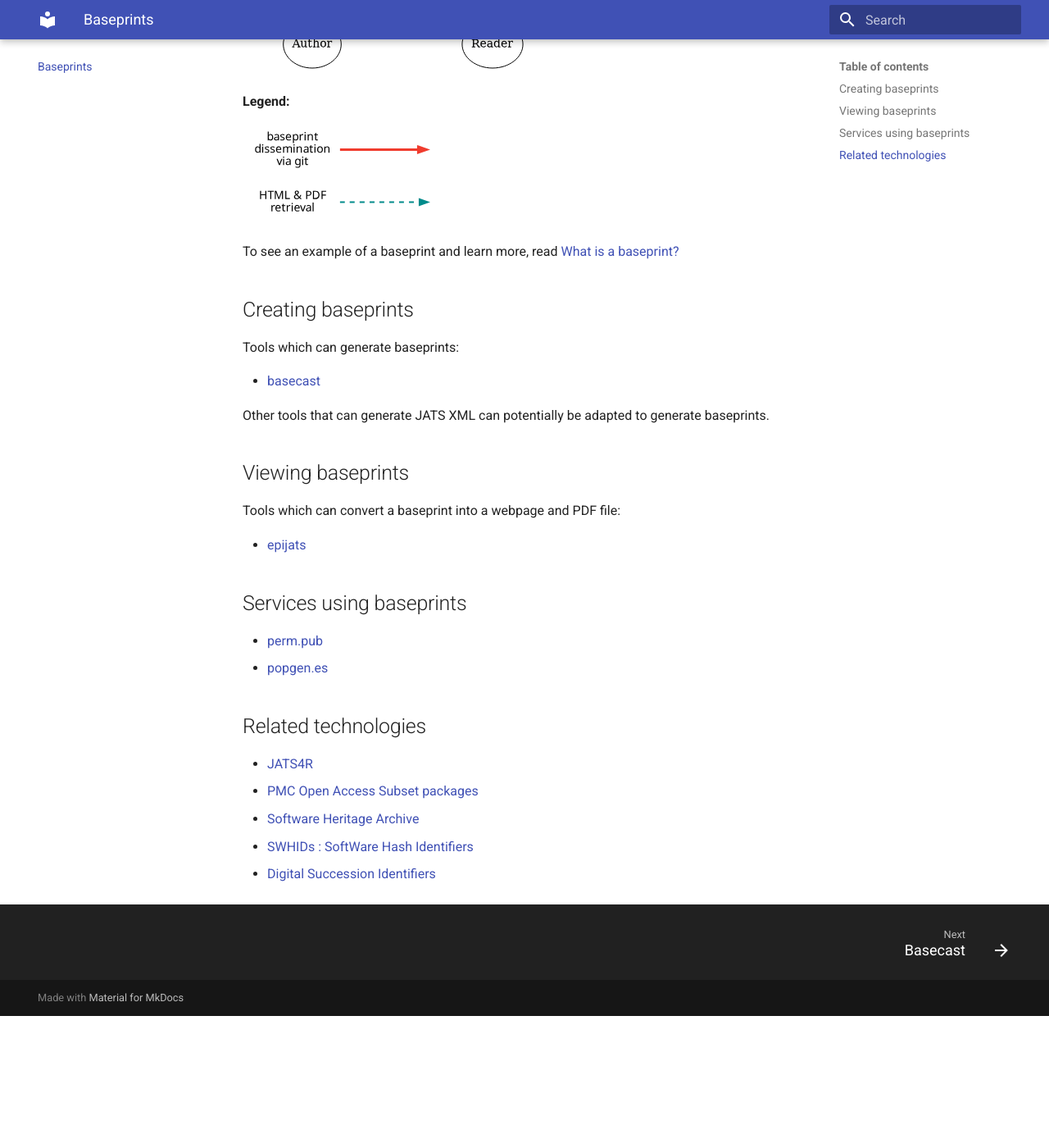
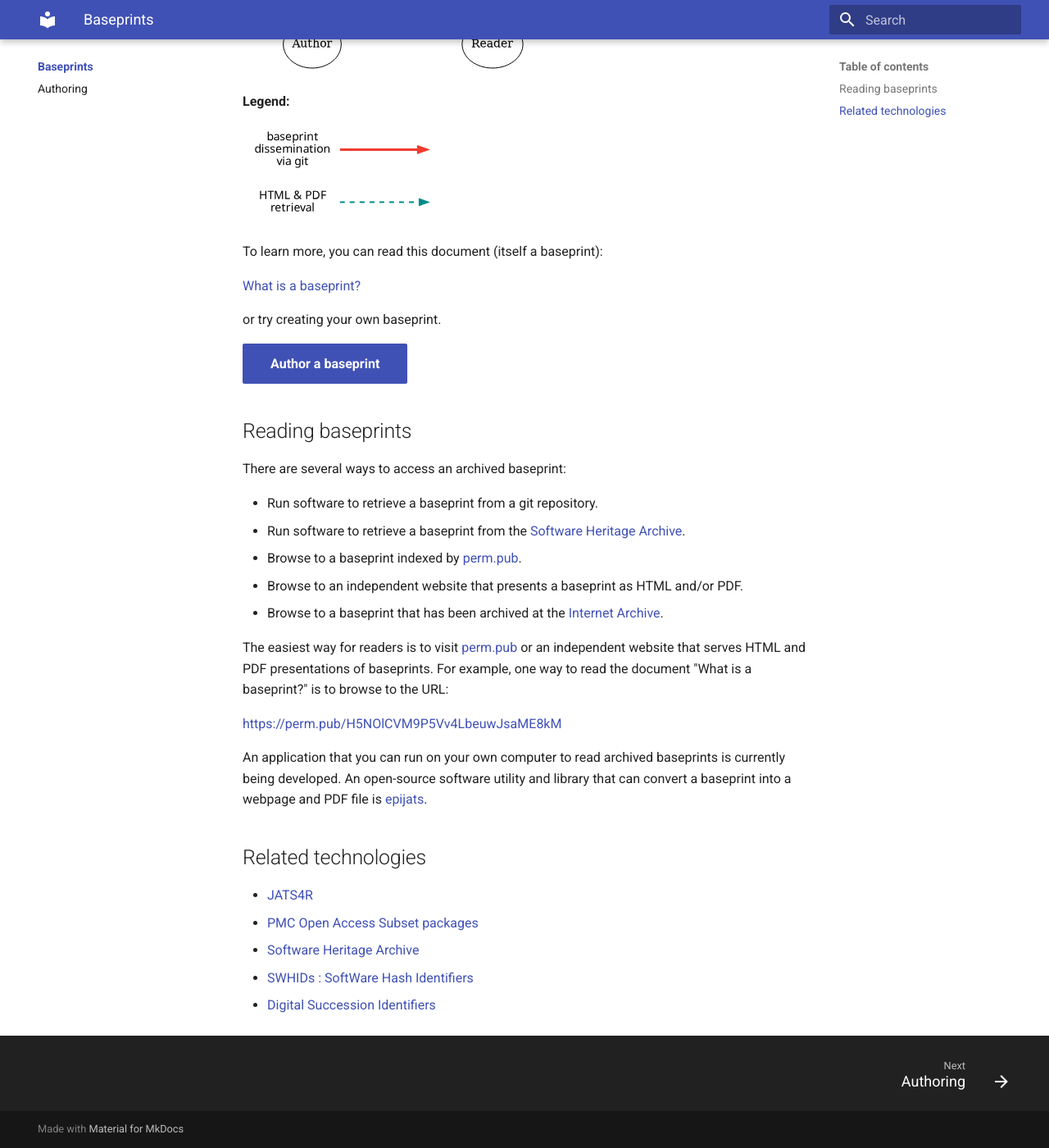
Before and after one commit to singlesourcepub/baseprints, an MkDocs documentation site: the page built from docs/index.md, in a window 1280 px wide and 1400 px high, scrolled down 560 px. Shown: the whole window at 82% size. Built offline with MkDocs 1.6.1 and Material for MkDocs 9.7.7, drawn with Linux system fonts in a browser that asks for light colours; before the commit the page ends 1799 px from its top, so only the background shows below that.

Commit message:
how to archive; section about Word/docx
and explain reading channels and stages of authoring

```diff
--- a/docs/index.md
+++ b/docs/index.md
@@ -8,30 +8,37 @@ Digital research documents disseminated across many channels.
 
 ![Legend](images/legend.svg)
 
-To see an example of a baseprint and learn more, read
-[What is a baseprint?](https://perm.pub/dsi:H5NOlCVM9P5Vv4LbeuwJsaME8kM)
+To learn more, you can read this document (itself a baseprint):
 
-## Creating baseprints
+[What is a baseprint?](https://perm.pub/H5NOlCVM9P5Vv4LbeuwJsaME8kM)
 
-Tools which can generate baseprints:
+or try creating your own baseprint.
 
-* [basecast](basecast/index.md)
-
-Other tools that can generate JATS XML can potentially be adapted to generate
-baseprints.
+[Author a baseprint](author.md){ .md-button .md-button--primary }
 
 
-## Viewing baseprints
+## Reading baseprints
 
-Tools which can convert a baseprint into a webpage and PDF file:
+There are several ways to access an archived baseprint:
 
-* [epijats](https://gitlab.com/perm.pub/epijats)
+* Run software to retrieve a baseprint from a git repository.
+* Run software to retrieve a baseprint from the [Software Heritage
+ Archive](https://archive.softwareheritage.org/).
+* Browse to a baseprint indexed by [perm.pub](https://perm.pub).
+* Browse to an independent website that presents a baseprint as HTML and/or PDF.
+* Browse to a baseprint that has been archived at the [Internet Archive](https://web.archive.org).
 
+The easiest way for readers is to visit [perm.pub](https://perm.pub/) or an independent
+website that serves HTML and PDF presentations of baseprints.
+For example, one way to read the document "What is a baseprint?" is to
+browse to the URL:
 
-## Services using baseprints
+[https://perm.pub/H5NOlCVM9P5Vv4LbeuwJsaME8kM](https://perm.pub/H5NOlCVM9P5Vv4LbeuwJsaME8kM)
 
-* [perm.pub](https://perm.pub/)
-* [popgen.es](https://popgen.es/)
+An application that you can run on your own computer to read archived baseprints is
+currently being developed.
+An open-source software utility and library that can convert a baseprint into a webpage
+and PDF file is [epijats](https://gitlab.com/perm.pub/epijats).
 
 
 ## Related technologies
--- a/mkdocs.yml
+++ b/mkdocs.yml
@@ -12,7 +12,9 @@ theme:
 markdown_extensions:
   - attr_list
 nav:
-  - Baseprints : index.md
+  - Baseprints:
+    - index.md
+    - Authoring: author.md
   - Basecast:
     - basecast/index.md
     - Get Started: basecast/start.md
```
Also changed, not shown: docs/author.md (added, +53 -0 lines), docs/basecast/index.md (+2 -3 lines), docs/basecast/usage.md (+9 -0 lines).
